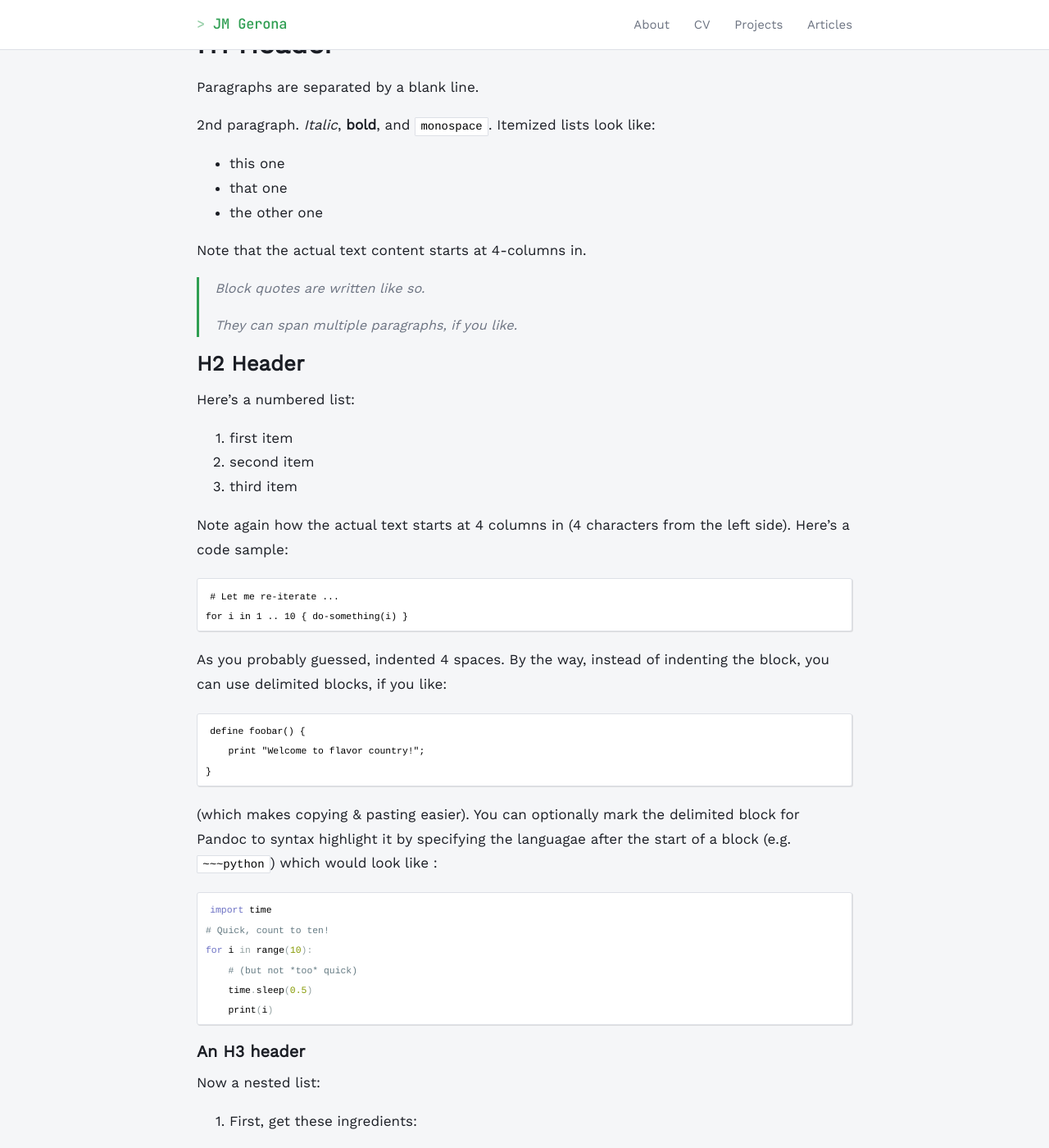
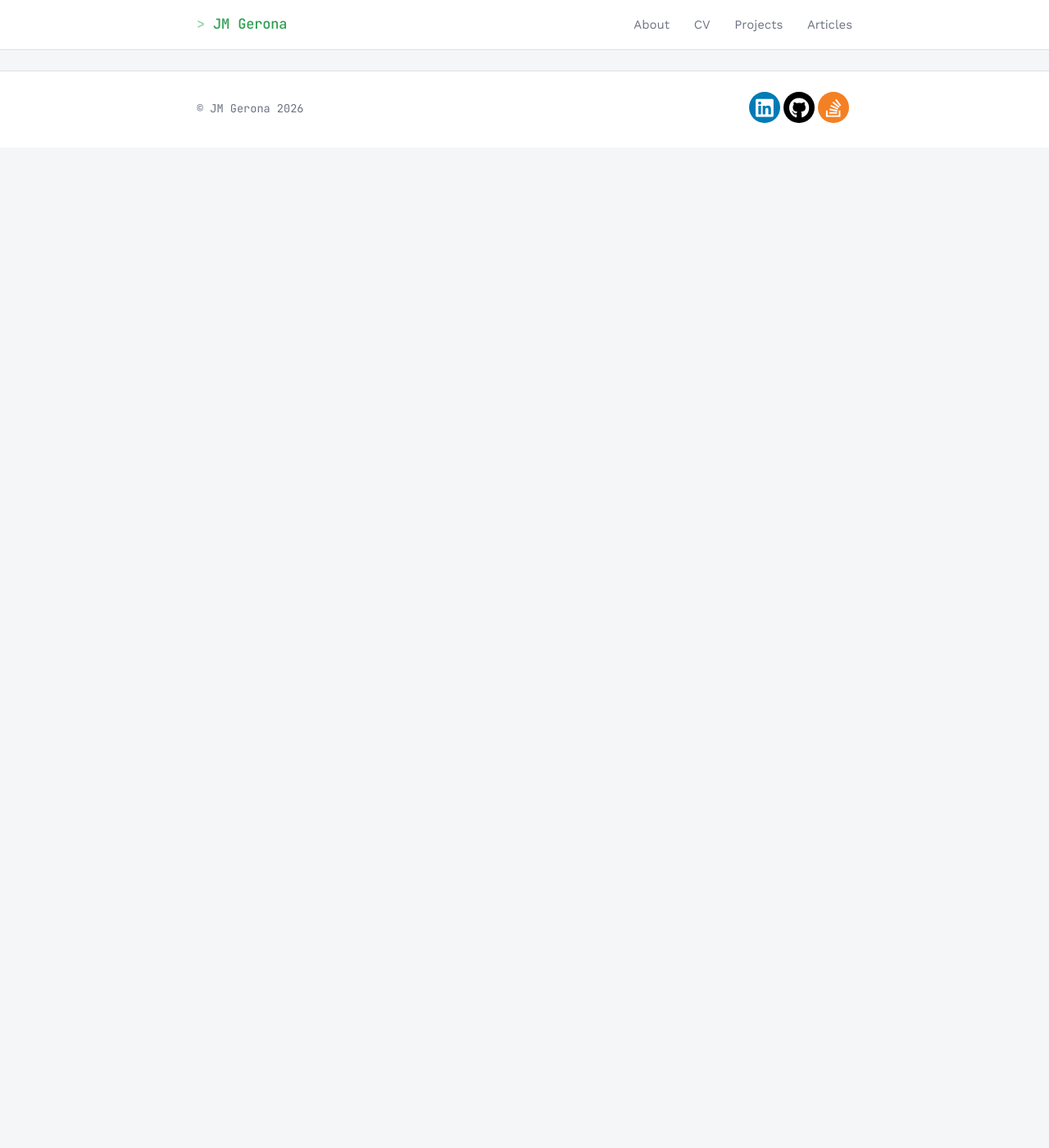
Before and after one commit to hollabalo/hollabalo.github.io, a Jekyll site: the page built from _projects/account-offboarding.md, in a window 1280 px wide and 1400 px high, scrolled down 917 px. Shown: the whole window at 82% size. Built offline with Jekyll 4.4.1, drawn with Linux system fonts in a browser that asks for light colours; nearby versions of some CDN libraries; formulas are drawn with MathJax 3; after the commit the page ends 1097 px from its top, so only the background shows below that; some of the changed text lies outside the part shown.

Commit message:
Remove leftover boilerplate from account-offboarding project
https://claude.ai/code/session_01YGNcrnCA6E3zRUaDgSKiqk

```diff
--- a/_projects/account-offboarding.md
+++ b/_projects/account-offboarding.md
@@ -27,139 +27,3 @@ Designed a hybrid architecture combining two processing modes:
 ## Tech
 
 `Java` `Spring Boot` `Apache Kafka` `Kubernetes` `AWS RDS` `Event-Driven Architecture`
-Example modified from [here](http://www.unexpected-vortices.com/sw/rippledoc/quick-markdown-example.html){:target="_blank"}.
-
-H1 Header
-============
-
-Paragraphs are separated by a blank line.
-
-2nd paragraph. *Italic*, **bold**, and `monospace`. Itemized lists
-look like:
-
-  * this one
-  * that one
-  * the other one
-
-Note that the actual text
-content starts at 4-columns in.
-
-> Block quotes are
-> written like so.
->
-> They can span multiple paragraphs,
-> if you like.
-
-
-H2 Header
-------------
-
-Here's a numbered list:
-
- 1. first item
- 2. second item
- 3. third item
-
-Note again how the actual text starts at 4 columns in (4 characters
-from the left side). Here's a code sample:
-
-    # Let me re-iterate ...
-    for i in 1 .. 10 { do-something(i) }
-
-As you probably guessed, indented 4 spaces. By the way, instead of
-indenting the block, you can use delimited blocks, if you like:
-
-~~~
-define foobar() {
-    print "Welcome to flavor country!";
-}
-~~~
-
-(which makes copying & pasting easier). You can optionally mark the
-delimited block for Pandoc to syntax highlight it by specifying the languagae after the start of a block (e.g. `~~~python`) which would look like :
-
-~~~python
-import time
-# Quick, count to ten!
-for i in range(10):
-    # (but not *too* quick)
-    time.sleep(0.5)
-    print(i)
-~~~
-
-### An H3 header ###
-
-Now a nested list:
-
- 1. First, get these ingredients:
-
-      * carrots
-      * celery
-      * lentils
-
- 2. Boil some water.
-
- 3. Dump everything in the pot and follow
-    this algorithm:
-
-        find wooden spoon
-        uncover pot
-        stir
-        cover pot
-        balance wooden spoon precariously on pot handle
-        wait 10 minutes
-        goto first step (or shut off burner when done)
-
-    Do not bump wooden spoon or it will fall.
-
-Notice again how text always lines up on 4-space indents (including
-that last line which continues item 3 above).
-
-Here's a footnote [^1].
-
-[^1]: Some footnote text.
-
-Tables can look like this:
-
-| Header 1 | Header 2                   | Header 3 |
-|:--------:|:--------------------------:|:--------:|
-| data1a   | Data is longer than header | 1        |
-| d1b      | add a cell                 |          |
-| lorem    | ipsum                      | 3        |
-|          | empty outside cells        |          |
-| skip     |                            | 5        |
-| six      | Morbi purus                | 6        |
-
-
-A horizontal rule follows.
-
-***
-
-Here's a definition list:
-
-apples
-  : Good for making applesauce.
-
-oranges
-  : Citrus!
-
-tomatoes
-  : There's no "e" in tomatoe.
-
-Again, text is indented 4 spaces. (Put a blank line between each
-term and  its definition to spread things out more.)
-
-Here's a "line block" (note how whitespace is honored):
-
-| Line one
-|   Line too
-| Line tree
-
-and images can be specified like so:
-
-![example image](https://images.unsplash.com/photo-1488190211105-8b0e65b80b4e?w=300&h=300&fit=crop "An exemplary image")
-
-Inline math equation: $\omega = d\phi / dt$. Display
-math should get its own line like so:
-
-$$I = \int \rho R^{2} dV$$
```
